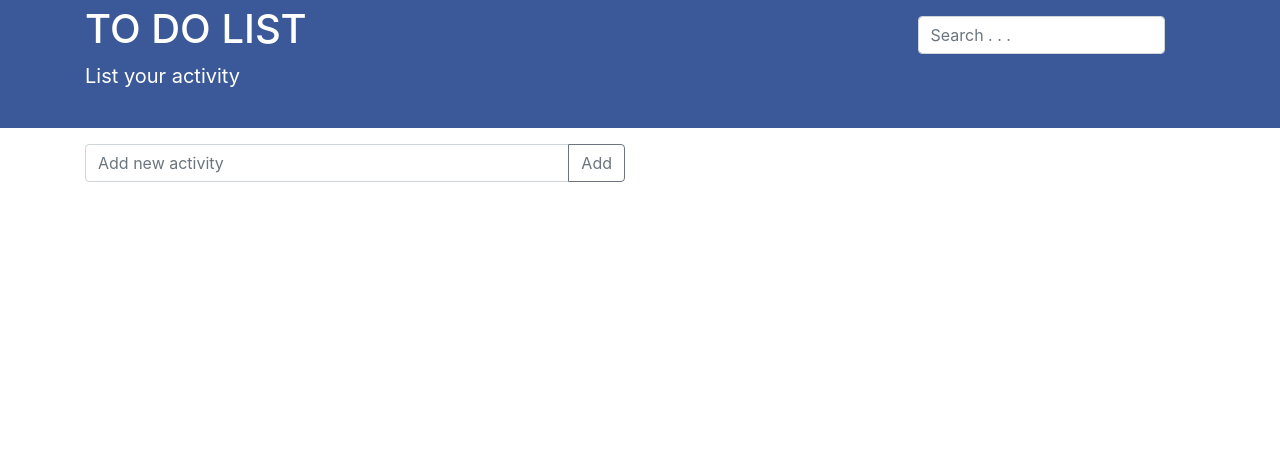
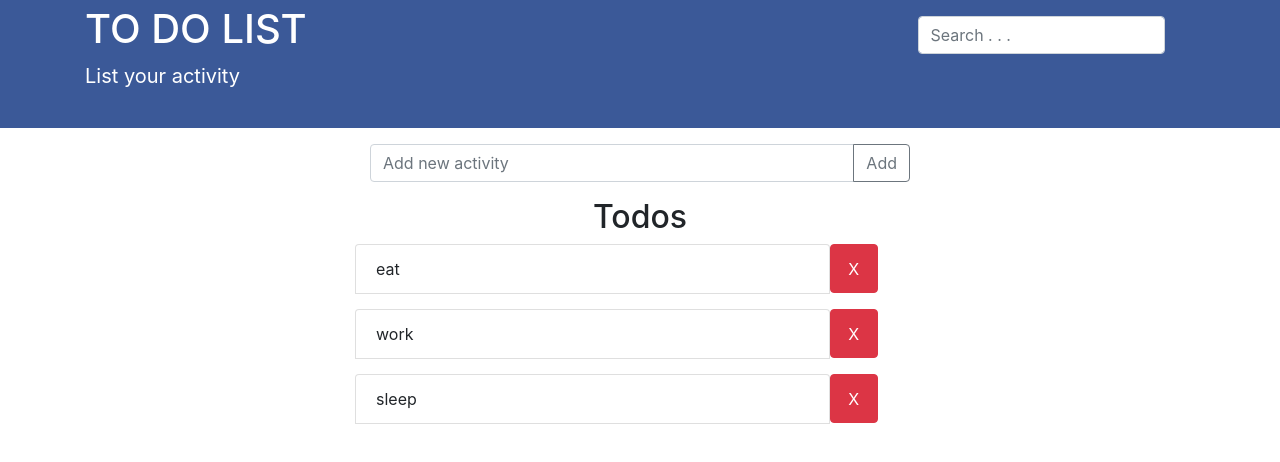
Before and after one commit to jemikanegara/react-app-todo-list, a React (Create React App) app: page / in a window 1280 px wide. Shown: the top 462 px of the page. Built offline with nearby package versions, Linux system fonts and the light colour scheme.

Commit message:
additional features : display, read, delete

```diff
--- a/src/App.js
+++ b/src/App.js
@@ -1,12 +1,12 @@
 import React, { Component } from "react";
-import Content from "./components/Content";
-import Header from "./components/Header";
+import Content from "./Content";
+import Header from "./Header";
 import "bootstrap/dist/css/bootstrap.min.css";
 
 class App extends Component {
   render() {
     return (
-      <div className="App">
+      <div>
         <Header title="TO DO LIST" desc="List your activity" />
         <Content />
       </div>
--- /dev/null
+++ b/src/Content/index.js
@@ -0,0 +1,122 @@
+import React, { Component } from "react";
+
+class Content extends Component {
+  constructor() {
+    super();
+    this.state = {
+      todos: [
+        {
+          task: "eat",
+          done: false
+        },
+        {
+          task: "work",
+          done: false
+        },
+        {
+          task: "sleep",
+          done: true
+        }
+      ],
+      addInput: ""
+    };
+  }
+
+  handleChange = e => {
+    this.setState({
+      [e.target.name]: e.target.value
+    });
+  };
+
+  handleSubmit = e => {
+    if (this.state.addInput === "") {
+      alert("input field cannot be empty");
+    } else {
+      let newTodo = this.state.todos.concat({
+        task: this.state.addInput,
+        done: false
+      });
+
+      this.setState({
+        todos: newTodo,
+        addInput: ""
+      });
+    }
+  };
+
+  handleEnter = e => {
+    if (e.keyCode === 13) {
+      this.handleSubmit(e);
+    }
+  };
+
+  handleDelete = e => {
+    if (window.confirm("Are you sure want to delete this item?")) {
+      const filteredTodos = this.state.todos.filter((todo, index) => {
+        console.log(index);
+        return JSON.stringify(index) !== e.target.id;
+      });
+      console.log(filteredTodos);
+      this.setState({ todos: filteredTodos });
+    }
+  };
+
+  render() {
+    return (
+      <main className="container">
+        <div className="row">
+          <div className="col-3" />
+          <div className="input-group mb-3 col-sm-12 col-md-12 col-lg-6 col-xl-6">
+            <input
+              type="text"
+              className="form-control"
+              id="addInput"
+              placeholder="Add new activity"
+              maxLength="30"
+              name="addInput"
+              value={this.state.addInput}
+              onChange={this.handleChange}
+              onKeyDown={this.handleEnter}
+            />
+
+            <div className="input-group-append">
+              <button
+                className="btn btn-outline-secondary"
+                id="addButton"
+                type="button"
+                onClick={this.handleSubmit}
+              >
+                Add
+              </button>
+            </div>
+          </div>
+          <div className="col-3" />
+        </div>
+
+        <h2 style={{ textAlign: "center" }}>Todos</h2>
+        <div className="row">
+          <div className="col-3" />
+          <div className="col-6">
+            <ul className="list-group">
+              {this.state.todos.map((todo, index) => (
+                <div className="row mb-3" key={index}>
+                  <li className="col-10 list-group-item">{todo.task}</li>
+                  <button
+                    className="col-1 btn btn-danger"
+                    onClick={this.handleDelete}
+                    id={index}
+                  >
+                    X
+                  </button>
+                </div>
+              ))}
+            </ul>
+          </div>
+          <div className="col-3" />
+        </div>
+      </main>
+    );
+  }
+}
+
+export default Content;
--- a/src/components/Header.js
+++ b/src/Header/index.js
@@ -16,8 +16,8 @@ const Header = props => {
           <div className="col-xl-3 col-lg-3 col-md-5 col-sm-12 mt-3">
             <input
               type="text"
-              maxlength="20"
-              class="search form-control"
+              maxLength="20"
+              className="search form-control"
               id="search"
               placeholder="Search . . ."
             />
--- a/src/components/Content.js
+++ /dev/null
@@ -1,32 +0,0 @@
-import React, { Component } from "react";
-
-class Content extends Component {
-  render() {
-    return (
-      <main className="container">
-        <div class="row">
-          <div class="input-group mb-3 centering col-sm-12 col-md-12 col-lg-6 col-xl-6">
-            <input
-              type="text"
-              class="form-control"
-              id="addInput"
-              placeholder="Add new activity"
-              maxlength="30"
-            />
-            <div class="input-group-append">
-              <button
-                class="btn btn-outline-secondary"
-                id="addButton"
-                type="button"
-              >
-                Add
-              </button>
-            </div>
-          </div>
-        </div>
-      </main>
-    );
-  }
-}
-
-export default Content;
```
